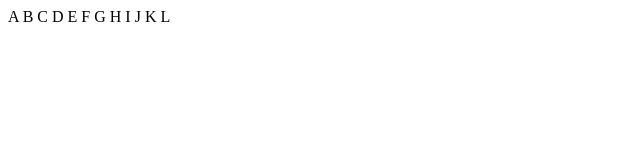
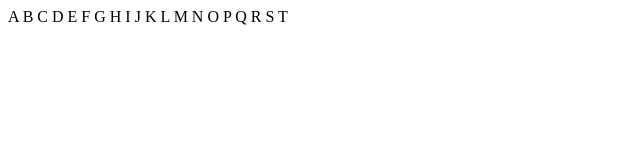
Before and after one commit to beolabs-io/Alphabet, a plain HTML site: page index.html in a window 1280 px wide. Shown: the whole page, without its empty margins (0-640 px from the left). Drawn offline with Linux system fonts and the light colour scheme.

Commit message:
Ajout des lettres M, N, O, P, Q, R, S et >T dans index.html

```diff
--- a/index.html
+++ b/index.html
@@ -18,5 +18,13 @@ I
 J
 K
 L
+M
+N
+O
+P
+Q
+R
+S
+T
 </body>
 </html>
```
